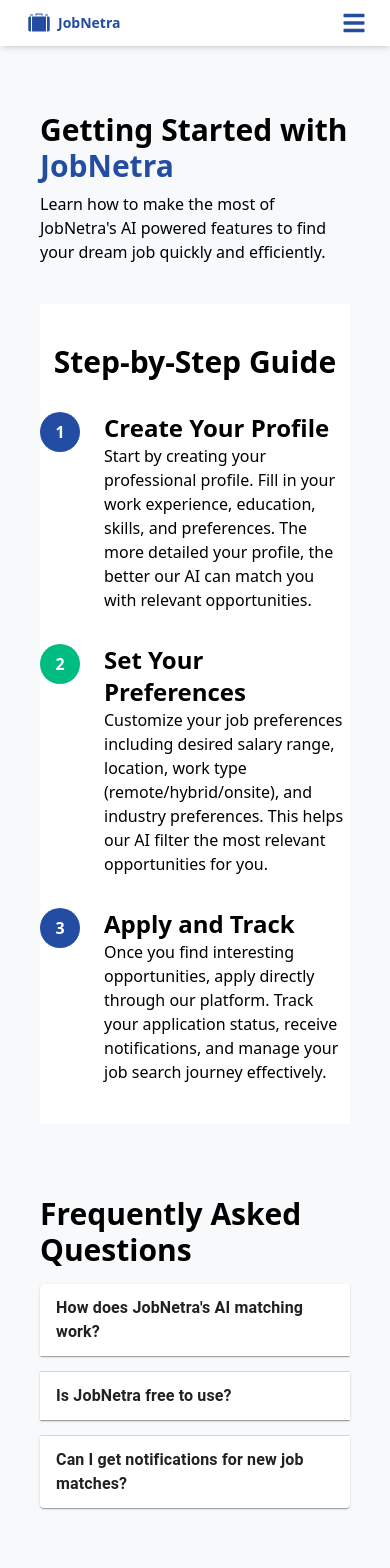
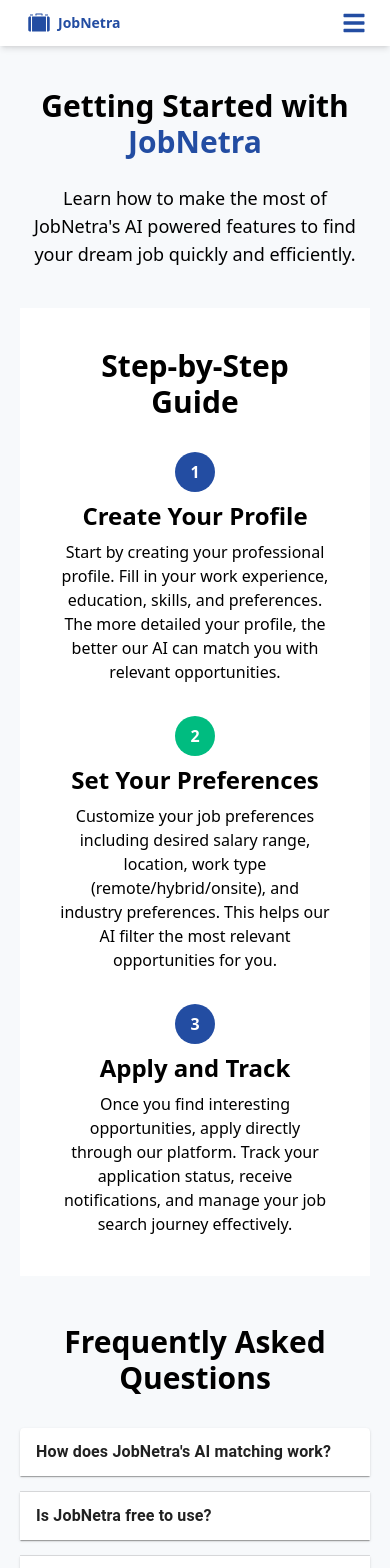
Before and after one commit to Alexanderrikky10/JobNetra, a React (Vite) app in the folder frontend/: page /tutorial in a window 390 px wide. Shown: the top 1568 px of the page. Built offline with nearby package versions, Linux system fonts and the light colour scheme; some icons are missing.

Commit message:
fix: responsive layout

```diff
--- a/frontend/src/components/Layouts/NavLayout.jsx
+++ b/frontend/src/components/Layouts/NavLayout.jsx
@@ -6,7 +6,7 @@
   return (
     <div className="min-h-screen relative mx-auto">
       <Navbar />
-      <div className="pt-20">{children}</div>
+      <div className="pt-10">{children}</div>
     </div>
   );
 };
--- a/frontend/src/pages/about.jsx
+++ b/frontend/src/pages/about.jsx
@@ -1,16 +1,13 @@
-import React from "react";
 import NavLayout from "../components/Layouts/NavLayout";
-import { FaSearch } from "react-icons/fa";
-import { FaClock, FaPaperPlane, FaRobot, FaUserPlus } from "react-icons/fa6";
+import { FaClock, FaRobot } from "react-icons/fa6";
 import { Link } from "react-router-dom";
-import JobSearchCard from "../components/Fragments/JobSearchCard";
 import { SiTarget } from "react-icons/si";
 import TeamCard from "../components/Fragments/TeamCard";
 
 const AboutPage = () => {
   return (
     <NavLayout>
-      <section className="flex gap-20 pt-12 items-center px-20">
+      <section className="flex gap-20 pt-12 items-center px-10 md:px-20">
         <div className="flex-1/2 flex flex-col justify-center">
           <h2 className="text-5xl font-bold">About JobNetra</h2>
           <p className="text-lg mt-10">
@@ -44,7 +41,7 @@
         </div>
       </section>
 
-      <section className="px-20 shadow-md shadow-black/20 mt-20 bg-white py-10 rounded-2xl flex justify-center">
+      <section className="px-10 md:px-20 shadow-md shadow-black/20 mt-20 bg-white py-10 rounded-2xl flex justify-center">
         <div className="max-w-5xl flex flex-col items-center ">
           <h2 className="text-4xl font-bold text-center">Our Mission</h2>
           <p className="text-xl text-[var(--text-secondary)] mt-6 text-center">
@@ -93,7 +90,7 @@
         </div>
       </section>
 
-      <section className="px-20 mt-20 py-10 rounded-2xl flex justify-center">
+      <section className="px-10 md:px-20 mt-20 py-10 rounded-2xl flex justify-center">
         <div className="max-w-5xl flex flex-col items-center ">
           <h2 className="text-4xl font-bold text-center">Meet Our Team</h2>
           <div className="mt-8 grid grid-cols-1 sm:grid-cols-2 md:grid-cols-3 gap-7 py-5">
@@ -140,7 +137,7 @@
         </div>
       </section>
 
-      <section className="mt-20 flex flex-col items-center justify-center gap-6 shadow-sm shadow-black/20 px-20 min-h-96 bg-white py-12 w-full">
+      <section className="mt-20 flex flex-col items-center justify-center gap-6 shadow-sm shadow-black/20 px-10 md:px-20 min-h-96 bg-white py-12 w-full">
         <h2 className="text-4xl font-bold text-center">Get in Touch</h2>
         <p className="text-xl text-[var(--text-secondary)] mt-6 text-center">
           Have questions about JobNetra? We{`'`}d love to hear from you.
--- a/frontend/src/pages/detailJob.jsx
+++ b/frontend/src/pages/detailJob.jsx
@@ -7,7 +7,6 @@
 import Pagination from "../components/Fragments/Pagination";
 import { useAuth } from "../hooks/useAuth";
 import { useRouterReady } from "../hooks/useQueryReady";
-import { set } from "react-hook-form";
 
 const DetailJobPage = () => {
   const navigate = useNavigate();
@@ -83,22 +82,6 @@
     isLoadingAuthentication,
   ]);
 
-  // useEffect(() => {
-  //   try {
-  //     setIsLoading(true);
-  //     const data = dummyData["jobs"];
-  //     if (data.length > 0) {
-  //       setData(data);
-  //     } else {
-  //       throw new Error("Data not found");
-  //     }
-  //   } catch (error) {
-  //     setIsError(error.message);
-  //   } finally {
-  //     setIsLoading(false);
-  //   }
-  // }, []);
-
   const handleAddSalary = (e) => {
     const newParams = new URLSearchParams(searchParams);
     newParams.set("salary", e.target.value);
@@ -108,10 +91,10 @@
 
   return (
     <NavLayout>
-      <section className="min-h-11/12 px-10 md:px-20 pt-10 flex flex-col items-center justify-between">
+      <section className="min-h-11/12 px-5 md:px-20 pt-10 flex flex-col items-center justify-between">
         <div className="w-full flex flex-col">
-          <div className="w-full flex justify-between">
-            <div className="flex flex-col gap-3">
+          <div className="w-full flex flex-col md:flex-row md:justify-between gap-3">
+            <div className="flex flex-col gap-3 order-2 md:order-0">
               <h2 className="text-3xl font-semibold">Recommended Jobs</h2>
               {keyword !== "" && (
                 <p className="text-lg">
@@ -124,15 +107,15 @@
             </div>
             <Link
               to="/"
-              className="flex gap-2 items-center font-bold text-[var(--primary-color)] hover:text-[var(--primary-hover)]"
+              className="order-1 flex gap-2 items-center font-bold text-[var(--primary-color)] hover:text-[var(--primary-hover)]"
             >
               <FaArrowLeft />
               <p> Back to Search</p>
             </Link>
           </div>
 
-          <div className="mt-14 bg-white w-full py-5 px-6 rounded-lg flex justify-between items-center">
-            <div className="flex items-center gap-2">
+          <div className="mt-14 bg-white w-full py-5 px-6 rounded-lg flex flex-col md:flex-row gap-4 justify-between items-center">
+            <div className="flex  items-center gap-2">
               <label className="font-semibold" htmlFor="salary">
                 Min Salary:
               </label>
--- a/frontend/src/pages/home.jsx
+++ b/frontend/src/pages/home.jsx
@@ -8,7 +8,7 @@
 const HomePage = () => {
   return (
     <NavLayout>
-      <section className="flex gap-20 pt-12 items-center px-20">
+      <section className="flex gap-20 pt-20 md:pt-12  items-center px-10 md:px-20">
         <div className="flex-auto flex flex-col justify-center">
           <h2 className="text-5xl font-bold">
             Find Your Dream Job With{" "}
@@ -43,7 +43,7 @@
         </div>
       </section>
 
-      <section className="mt-32 grid grid-cols-2 shadow-sm shadow-black/20 sm:flex gap-y-12 sm:gap-0 px-20 sm:justify-evenly bg-white py-12 w-full">
+      <section className="mt-32 grid grid-cols-2 shadow-sm shadow-black/20 sm:flex gap-y-12 sm:gap-0 px-10 md:px-20 sm:justify-evenly bg-white py-12 w-full">
         <div className="flex flex-col items-center gap-1.5">
           <p className="text-[var(--primary-color)] text-3xl font-bold">2M+</p>
           <p className="text-lg">Active Users</p>
@@ -66,15 +66,13 @@
         </div>
       </section>
 
-      <section
-        className="mt-20 py-8 shadow-black/20 shadow-md px-7 sm:px-16
-        rounded-4xl flex flex-col items-center bg-[var(--primary-color)] w-10/12
-        mx-auto"
-      >
-        <JobSearchCard />
+      <section className="mt-20 shadow-black/20 w-full px-5 md:px-20">
+        <div className="rounded-4xl flex flex-col items-center bg-[var(--primary-color)] p-10 shadow-md">
+          <JobSearchCard />
+        </div>
       </section>
 
-      <section className="px-20 shadow-md shadow-black/20 mt-20 flex flex-col items-center bg-white py-10">
+      <section className="px-10 md:px-20 shadow-md shadow-black/20 mt-20 flex flex-col items-center bg-white py-10">
         <h2 className="text-4xl font-bold text-center">How JobNetra Works</h2>
         <p className="text-lg text-[var(--text-secondary)] mt-4 text-center">
           Simple steps to find your next opportunity
@@ -110,7 +108,7 @@
         </div>
       </section>
 
-      <section className="shadow-md shadow-black/20 flex flex-col items-center bg-[var(--primary-color)] py-20 px-20">
+      <section className="shadow-md shadow-black/20 flex flex-col items-center bg-[var(--primary-color)] py-20 px-10 md:px-20">
         <h2 className="text-4xl font-bold text-white text-center">
           Ready to Start Your Journey?
         </h2>
--- a/frontend/src/pages/inputSkill.jsx
+++ b/frontend/src/pages/inputSkill.jsx
@@ -233,18 +233,19 @@
   return (
     <NavLayout>
       {!isPending ? (
-        <div className="">
-          <section className="flex flex-col items-center justify-center mt-4 text-center">
+        <div className="pt-10 px-5 md:px-10">
+          <section className="flex flex-col items-center gap-4 justify-center text-center w-full max-w-xl mx-auto">
             <h1 className="text-3xl font-bold">Tell us about your skills</h1>
-            <p className="max-w-md">
+            <p className="w-full">
               Select skills and your preferred location to get personalized job
-              recommendations
+              recommendations by our AI.
             </p>
           </section>
 
-          <div className="flex flex-col items-center justify-center">
+          <section className="flex flex-col items-center justify-center gap-15 max-w-xl py-10 mx-auto">
+            <div className="flex flex-col items-center justify-center w-full">
               <form
-              className="bg-white border-1 border-gray-400 m-8 lg:w-1/2 p-6 rounded-md"
+                className="bg-white border-1 border-gray-400 w-full p-6 rounded-md"
                 onSubmit={handleSubmit}
               >
                 <div className="mb-6">
@@ -310,15 +311,15 @@
               </form>
             </div>
             {history !== "" && (
-            <section className="flex flex-col items-center justify-center mt-4 text-center mx-auto">
-              <hr className="w-10/12 mb-7 text-gray-400" />
+              <div className="flex flex-col items-center justify-center text-center w-full">
+                <hr className="w-full mb-7 text-gray-400" />
                 <h3 className="text-[var(--text-secondary)] text-3xl font-semibold mb-4">
                   History
                 </h3>
-              <div className="bg-white border-1 border-gray-400 mx-8 lg:w-1/2 p-6 rounded-md">
+                <div className="bg-white border-1 border-gray-400 mx-8 w-full p-6 rounded-md">
                   <form
                     onSubmit={handleSubmitHistory}
-                  className="flex flex-col justify-center items-start"
+                    className="flex flex-col justify-center w-full items-start"
                   >
                     <h4 className="text-lg text-[var(--text-secondary)] text-start">
                       Your latest prediction:
@@ -337,7 +338,9 @@
                         value={historyLocation}
                       />
                       {selectErrorHistoryText != "" && (
-                      <p className="text-red-500 mt-2">{selectErrorHistoryText}</p>
+                        <p className="text-red-500 mt-2">
+                          {selectErrorHistoryText}
+                        </p>
                       )}
                     </div>
                     <button
@@ -354,11 +357,12 @@
                     </button>
                   </form>
                 </div>
+              </div>
+            )}
           </section>
-          )}
         </div>
       ) : (
-        <div className="min-h-[80vh] flex justify-center items-center flex-col gap-10">
+        <div className="min-h-[80vh] flex justify-center items-center flex-col gap-10 px-5">
           <div className="loader mx-auto my-10"></div>
           <h1 className="text-3xl text-[var(--primary-color)] font-bold text-center">
             {phrase}
--- a/frontend/src/pages/tutorial.jsx
+++ b/frontend/src/pages/tutorial.jsx
@@ -9,33 +9,34 @@
 
 const Tutorial = () => {
   return (
-    <>
     <NavLayout>
-        <div className="flex flex-col justify-center px-10 md:px-46">
+      <div className="flex flex-col px-5 md:px-20 pt-12">
         {/* Header */}
-          <section className="w-full flex flex-col items-center pt-8 pb-10 gap-2">
-            <h2 className="text-3xl font-bold">
+        <section className="max-w-2xl mx-auto flex flex-col gap-6 items-center">
+          <h2 className="text-3xl font-bold text-center">
             Getting Started with{" "}
             <span className="text-[var(--primary-color)]">JobNetra</span>
           </h2>
-            <p>
-              Learn how to make the most of JobNetra&apos;s AI powered features
-              to find your dream job quickly and efficiently.
+          <p className="text-lg text-center">
+            Learn how to make the most of JobNetra&apos;s AI powered features to
+            find your dream job quickly and efficiently.
           </p>
         </section>
 
         {/* Tutorials */}
-          <section className="bg-white w-full flex flex-col items-center py-10 mb-8 gap-8">
-            <h2 className="text-3xl font-bold">Step-by-Step Guide</h2>
+        <section className="bg-white w-full flex flex-col items-center p-10 mt-10 gap-8 max-w-3xl mx-auto">
+          <h2 className="text-3xl font-bold text-center">Step-by-Step Guide</h2>
 
           {/* Step 1 */}
-            <section className="flex w-auto gap-6">
-              <div className="bg-[var(--primary-color)] flex w-10 h-10 justify-center items-center self-start rounded-full shrink-0">
+          <section className="flex flex-col md:flex-row items-center w-full gap-2 md:gap-5">
+            <div className="bg-[var(--primary-color)] flex w-10 h-10 justify-center items-center md:self-start rounded-full shrink-0">
               <p className="text-white font-semibold">1</p>
             </div>
-              <div>
-                <h3 className="font-bold text-2xl">Create Your Profile</h3>
-                <p>
+            <div className="flex flex-col gap-2">
+              <h3 className="font-bold text-2xl md:text-start text-center">
+                Create Your Profile
+              </h3>
+              <p className="text-center md:text-start">
                 Start by creating your professional profile. Fill in your work
                 experience, education, skills, and preferences. The more
                 detailed your profile, the better our AI can match you with
@@ -45,13 +46,15 @@
           </section>
 
           {/* Step 2 */}
-            <section className="flex w-auto gap-6">
-              <div className="bg-[var(--secondary-color)] flex w-10 h-10 justify-center items-center self-start rounded-full shrink-0">
+          <section className="flex flex-col md:flex-row items-center w-full gap-2 md:gap-5">
+            <div className="bg-[var(--secondary-color)] flex w-10 h-10 justify-center items-center md:self-start rounded-full shrink-0">
               <p className="text-white font-semibold">2</p>
             </div>
-              <div>
-                <h3 className="font-bold text-2xl">Set Your Preferences</h3>
-                <p>
+            <div className="flex flex-col gap-2">
+              <h3 className="font-bold text-2xl md:text-start text-center">
+                Set Your Preferences
+              </h3>
+              <p className="text-center md:text-start">
                 Customize your job preferences including desired salary range,
                 location, work type (remote/hybrid/onsite), and industry
                 preferences. This helps our AI filter the most relevant
@@ -61,15 +64,17 @@
           </section>
 
           {/* Step 3 */}
-            <section className="flex w-auto gap-6">
-              <div className="bg-[var(--primary-color)] flex w-10 h-10 justify-center items-center self-start rounded-full shrink-0">
+          <section className="flex flex-col md:flex-row items-center w-full gap-2 md:gap-5">
+            <div className="bg-[var(--primary-color)] flex w-10 h-10 justify-center items-center md:self-start rounded-full shrink-0">
               <p className="text-white font-semibold">3</p>
             </div>
-              <div>
-                <h3 className="font-bold text-2xl">Apply and Track</h3>
-                <p>
-                  Once you find interesting opportunities, apply directly
-                  through our platform. Track your application status, receive
+            <div className="flex flex-col gap-2">
+              <h3 className="font-bold text-2xl md:text-start text-center">
+                Apply and Track
+              </h3>
+              <p className="text-center md:text-start">
+                Once you find interesting opportunities, apply directly through
+                our platform. Track your application status, receive
                 notifications, and manage your job search journey effectively.
               </p>
             </div>
@@ -78,8 +83,11 @@
 
         {/* Frequently Asked Questions */}
 
-          <section className="w-full flex flex-col items-center py-10 mb-8 gap-4">
-            <h2 className="text-3xl font-bold">Frequently Asked Questions</h2>
+        <section className="max-w-3xl mx-auto flex flex-col items-center mt-12 mb-8 gap-8">
+          <h2 className="text-3xl font-bold text-center">
+            Frequently Asked Questions
+          </h2>
+          <div className="flex flex-col gap-4">
             <Accordion>
               <AccordionSummary
                 expandIcon={<ExpandMoreIcon />}
@@ -133,10 +141,10 @@
                 opportunities are posted.
               </AccordionDetails>
             </Accordion>
+          </div>
         </section>
       </div>
     </NavLayout>
-    </>
   );
 };
 
```
Lines whose indentation alone changed are shown as unchanged.
